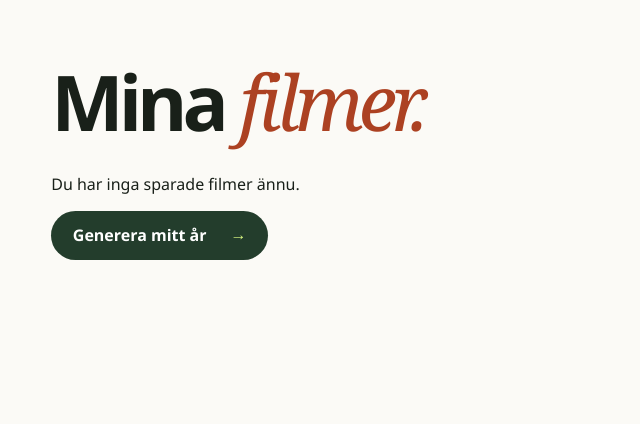
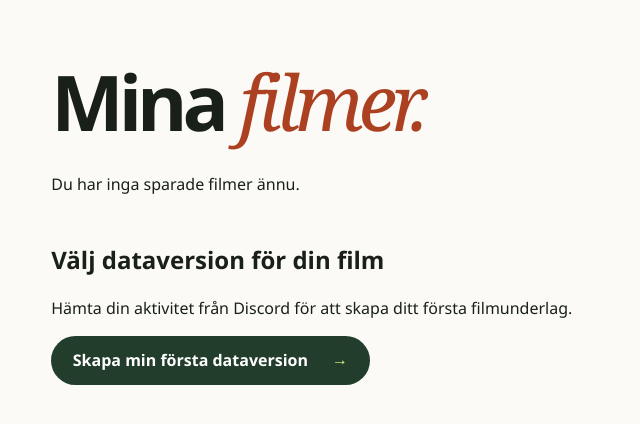
Before and after one commit to opensverige/opensverige-wrapped, a Flask app: template templates/films.html in a window 1280 px wide. Shown: the part 73-497 px from the top of the page, without its empty margins (0-640 px from the left). Run offline with Flask 3, Linux system fonts and the light colour scheme; the template is opened without the code that fills it, so the values that code supplies are empty; some libraries are stand-ins or nearby versions.

Commit message:
Start new films by selecting a saved data version

```diff
--- a/app.py
+++ b/app.py
@@ -124,10 +124,12 @@ def saved_script(run_id):
     with history.connect() as db:
         row = db.execute(f"select result,version from ({VERSIONED_RUNS}) v where cache_key=%s",
                          (uid, STORY, str(run_id))).fetchone()
-    if not row or not set(row[0]["channels"]) <= channels.keys():
-        abort(404)
+        if not row or not set(row[0]["channels"]) <= channels.keys():
+            abort(404)
+        active_theme = themes.read_themes(db,active_only=True)[0]
     run,version = row
     stats = {k:v for k,v in run["stats"].items() if k!="gollum"}
+    stats["theme"] = active_theme
     stats.setdefault("avatar", discord_avatar(member,GUILD))
     return render_template("saved-script.html", version=version, run=dict(id=str(run_id),stats=stats,stories=run["stories"]),
                            channels=channels, member=member, csrf=form_token(), admin=is_theme_admin(member),
--- a/static/site.css
+++ b/static/site.css
@@ -60,6 +60,7 @@ body { margin: 0; background: var(--paper); color: var(--ink); font-family: "Bri
 .version-scroll table { width: 100%; border-collapse: collapse; font-variant-numeric: tabular-nums; }
 .version-scroll th, .version-scroll td { padding: .85rem .7rem; text-align: left; border-bottom: 1px solid var(--rule); white-space: nowrap; }
 .version-scroll thead { background: #edf0e6; }
+.version-scroll tr:target { background: #edf0e6; }
 .library .year-panel { padding: clamp(1rem,4vw,3rem); border: 1px solid var(--rule); }
 .library .year-panel button { padding: .7em 1em; font: inherit; cursor: pointer; }
 @media (max-width: 550px) {
--- a/templates/films.html
+++ b/templates/films.html
@@ -16,19 +16,23 @@
 </div>
 {% else %}
 <p>Du har inga sparade filmer ännu.</p>
-{% if not snapshots %}<a class="primary-action" href="/mitt-ar">Generera mitt år <span aria-hidden="true">→</span></a>{% endif %}
 {% endif %}
+<section class="version-list" id="valj-dataversion" aria-labelledby="version-title">
+<h2 id="version-title">Välj dataversion för din film</h2>
 {% if snapshots %}
-<section class="version-list">
-<h2>Jämför dataversioner</h2>
-<p>Varje rad visar underlaget som sparades vid den körningen. Öppna en version för att läsa vilka berättelser som valdes.</p>
+<p>Välj ett sparat underlag. Du får granska manuset innan filmen skapas.</p>
 <div class="version-scroll" tabindex="0" role="region" aria-label="Jämförelse av sparade dataversioner">
-<table><thead><tr><th scope="col">Underlag</th><th scope="col">Sparat</th><th scope="col">Inlägg</th><th scope="col">Aktiva dagar</th><th scope="col">Berättelser i manuset</th><th scope="col">Filmer</th></tr></thead>
+<table><thead><tr><th scope="col">Underlag</th><th scope="col">Ny film</th><th scope="col">Sparat</th><th scope="col">Inlägg</th><th scope="col">Aktiva dagar</th><th scope="col">Berättelser i manuset</th><th scope="col">Filmer</th></tr></thead>
 <tbody>{% for snap in snapshots %}<tr id="version-{{ snap.id }}">
 <th scope="row"><a href="/data#underlag-{{ snap.id }}">Dataversion {{ snap.version }}</a></th>
+<td><a href="/filmer/underlag/{{ snap.id }}" aria-label="Skapa film från dataversion {{ snap.version }}">Skapa film</a></td>
 <td><time datetime="{{ snap.date.isoformat() }}">{{ snap.date.strftime('%Y-%m-%d %H.%M') }}</time></td>
 <td>{{ snap.posts }}</td><td>{{ snap.days if snap.days is not none else '–' }}</td><td>{{ snap.stories }}</td>
-<td>{% for film in by_run.get(snap.id, []) %}<a href="#film-{{ film.key|replace('/','-') }}">Visa film{% if loop.length > 1 %} · {{ film.date.strftime('%d/%m %H.%M') }}{% endif %}</a><br>{% else %}Ingen sparad MP4<br>{% endfor %}<a href="/filmer/underlag/{{ snap.id }}">Skapa från underlaget</a></td>
+<td>{% for film in by_run.get(snap.id, []) %}<a href="#film-{{ film.key|replace('/','-') }}">Visa film{% if loop.length > 1 %} · {{ film.date.strftime('%d/%m %H.%M') }}{% endif %}</a><br>{% else %}Ingen sparad MP4{% endfor %}</td>
 </tr>{% endfor %}</tbody></table>
-</div></section>{% endif %}
+</div><p><a class="secondary-action" href="/mitt-ar">Hämta en ny dataversion</a></p>
+{% else %}
+<p>Hämta din aktivitet från Discord för att skapa ditt första filmunderlag.</p>
+<a class="primary-action" href="/mitt-ar">Skapa min första dataversion <span aria-hidden="true">→</span></a>
+{% endif %}</section>
 </main></body></html>
--- a/templates/index.html
+++ b/templates/index.html
@@ -23,7 +23,7 @@
       <p class="film-date">Sparad <time datetime="{{ latest.date.isoformat() }}">{{ latest.date.strftime('%Y-%m-%d · %H.%M') }}</time>{% if latest.version %} · <a href="/data#underlag-{{ latest.run_id }}">Dataversion {{ latest.version }}</a>{% endif %}</p>
       <div class="feature-actions">
         <a class="primary-action" href="/filmer/{{ latest.key }}?download=1" download="OpenSverige-Wrapped-2026.mp4">Ladda ned MP4 <span aria-hidden="true">↓</span></a>
-        <a class="secondary-action" href="/mitt-ar">Generera en ny film</a>
+        <a class="secondary-action" href="/filmer#valj-dataversion">Generera en ny film</a>
       </div>
     </div>
     <div class="feature-stage film-stage"><video id="latest-film" controls playsinline preload="metadata" aria-label="{{ latest.name }} · Wrapped 2026" src="/filmer/{{ latest.key }}"></video></div>
@@ -50,7 +50,7 @@
       <h1>Ditt år i<em>OpenSverige.</em></h1>
       <p class="feature-intro">Dina byggen, samtal och sidospår från Discord blir en egen film. Du får läsa manuset först.</p>
       <div class="feature-actions">
-        {% if member %}<a class="primary-action" href="/mitt-ar">Generera mitt år <span aria-hidden="true">→</span></a>
+        {% if member %}<a class="primary-action" href="/filmer#valj-dataversion">Generera mitt år <span aria-hidden="true">→</span></a>
         {% else %}<a class="primary-action" href="/login">Logga in med Discord <span aria-hidden="true">→</span></a>{% endif %}
       </div>
     </div>
```
Also changed, not shown: static/stories.js (+2 -17 lines), templates/data.html (+3 -4 lines).
